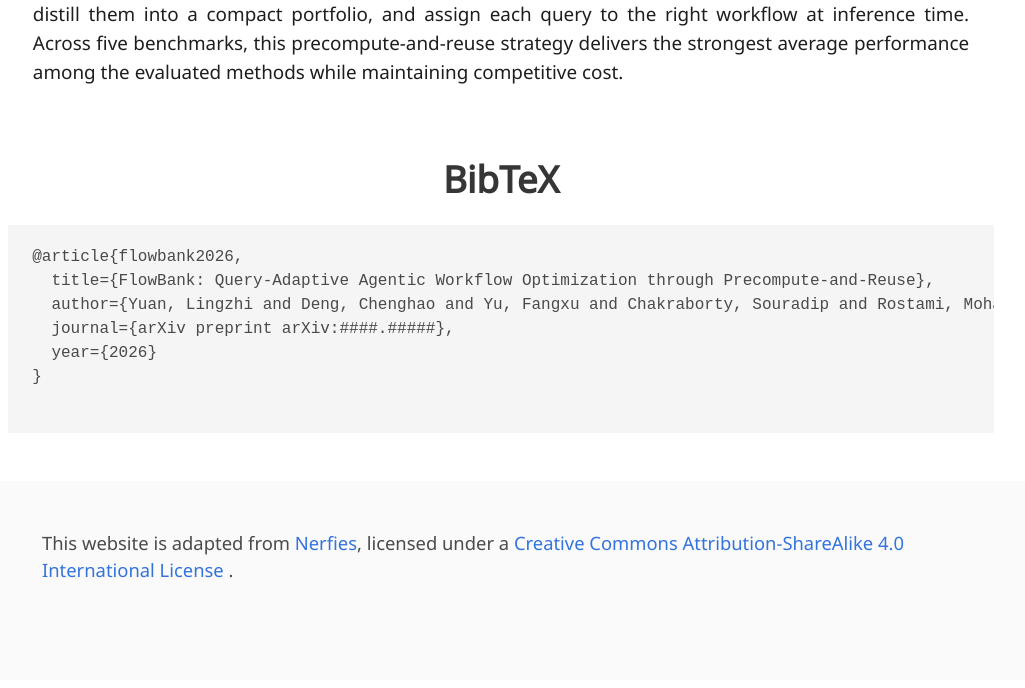
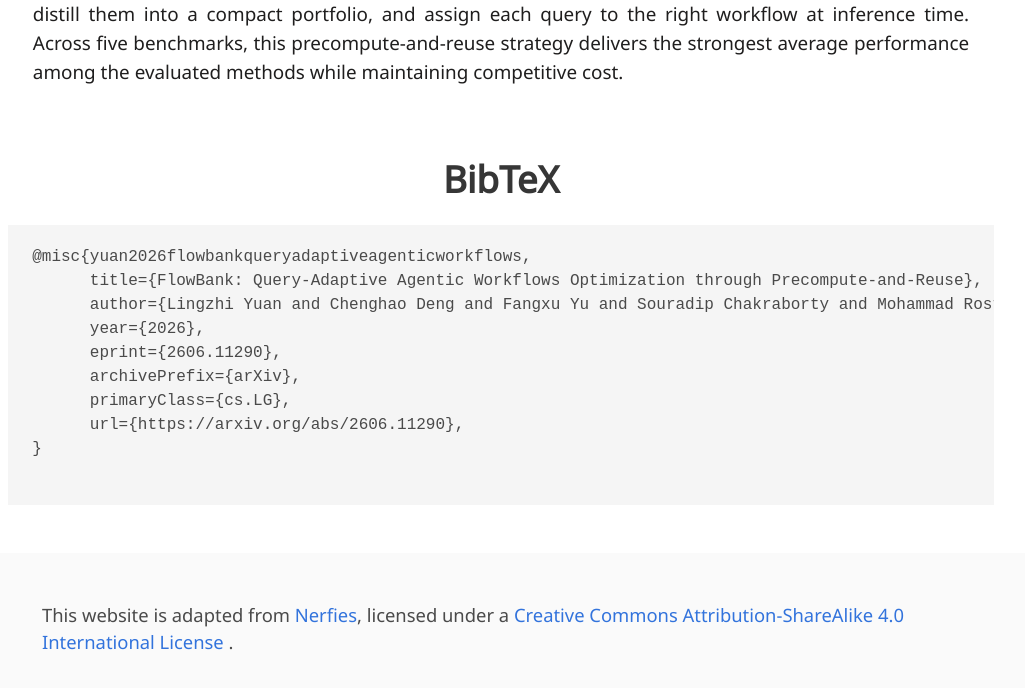
Before and after one commit to agentic-flowbank/agentic-flowbank.github.io, a plain HTML site: page index.html in a window 1280 px wide. Shown: the part 8611-9299 px from the top of the page, without its empty margins (139-1164 px from the left). Drawn offline with nearby package versions, Linux system fonts and the light colour scheme; some icons are missing; a web font is replaced by a local one.

Commit message:
update bibtex

```diff
--- a/index.html
+++ b/index.html
@@ -453,11 +453,14 @@
     <div class="container is-max-desktop content" style="max-width: 80%; margin: 0 auto;">
       <h2 class="title is-3" style="text-align:center; font-size: 2.3em;">BibTeX</h2>
       <pre style="font-size: 1.0em;">
-@article{flowbank2026,
-  title={FlowBank: Query-Adaptive Agentic Workflow Optimization through Precompute-and-Reuse},
-  author={Yuan, Lingzhi and Deng, Chenghao and Yu, Fangxu and Chakraborty, Souradip and Rostami, Mohammad and Huang, Furong},
-  journal={arXiv preprint arXiv:####.#####},
-  year={2026}
+@misc{yuan2026flowbankqueryadaptiveagenticworkflows,
+      title={FlowBank: Query-Adaptive Agentic Workflows Optimization through Precompute-and-Reuse},
+      author={Lingzhi Yuan and Chenghao Deng and Fangxu Yu and Souradip Chakraborty and Mohammad Rostami and Furong Huang},
+      year={2026},
+      eprint={2606.11290},
+      archivePrefix={arXiv},
+      primaryClass={cs.LG},
+      url={https://arxiv.org/abs/2606.11290},
 }
       </pre>
     </div>
```
